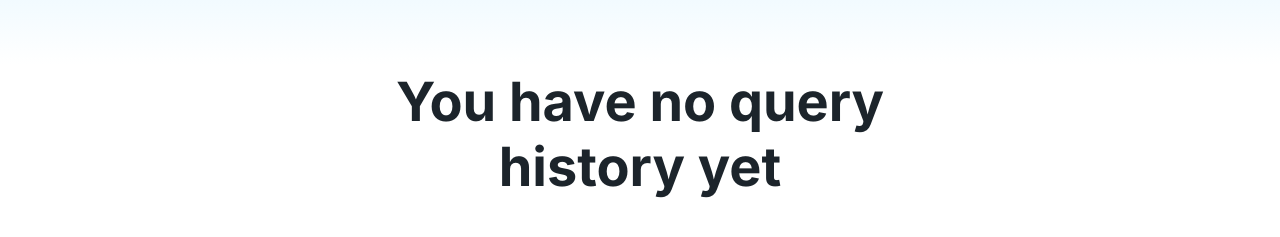
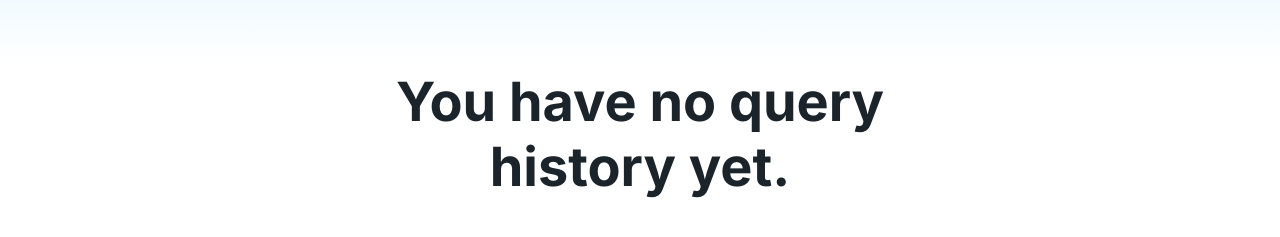
Before and after one commit to VadymDenysiuk/weather-front, a React (Create React App) app: page /list in a window 1280 px wide. Shown: the part 265-502 px from the top of the page. Built offline with nearby package versions, Linux system fonts and the light colour scheme; no server answers.

Commit message:
fix text

```diff
--- a/src/pages/List.tsx
+++ b/src/pages/List.tsx
@@ -40,7 +40,7 @@ const List: React.FC = () => {
 
                 {status === LoadStatus.Failed ? (
                     <div className="history__empty">
-                        <p className="history__empty-text">You have no query history yet</p>
+                        <p className="history__empty-text">You have no query history yet.</p>
                     </div>
                 ) : null}
             </div>
```
